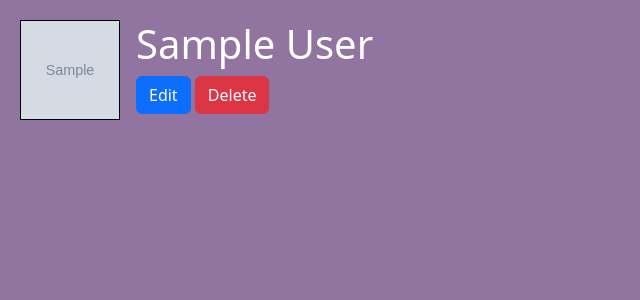
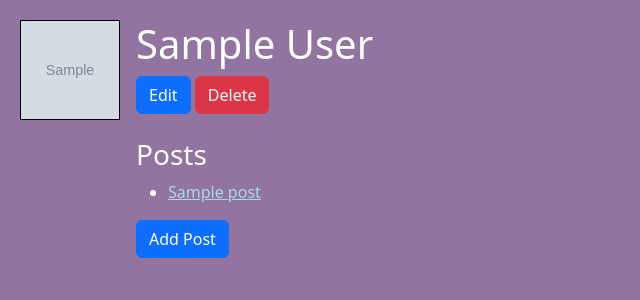
Before and after one commit to jvill171/flask-blogly-2, a Flask app: page /users/1 in a window 1280 px wide. Shown: the top 300 px of the page, without its empty margins (0-640 px from the left). Run offline with Flask 3, Linux system fonts and the light colour scheme; tables that the repository leaves empty hold one stand-in row (values such as "Sample post"); grey boxes marked "Sample" are stand-in pictures.

Commit message:
Added user posts

```diff
--- a/templates/profile.html
+++ b/templates/profile.html
@@ -6,11 +6,23 @@
     <div class="float-start pfp">
         <img src="{{user.image_url}}" alt="">
     </div>
-    <div>
+    <div class="float-start">
         <h1>{{user.full_name}}</h1>
         <form>
-            <input type="submit" value="Edit" class="btn btn-primary" formaction="/users/{{user.id}}/edit">
-            <input type="submit" class="btn btn-danger" value="Delete" formaction="/users/{{user.id}}/delete" formmethod="POST">
-        </form>
+            <div>
+                <input type="submit" value="Edit" class="btn btn-primary" formaction="/users/{{user.id}}/edit">
+                <input type="submit" class="btn btn-danger" value="Delete" formaction="/users/{{user.id}}/delete" formmethod="POST">
+            </div>
+            <br>
+            <div>
+                <h3>Posts</h3>
+                <ul>
+                    {% for p in user.posts %}
+                    <li><a href="/posts/{{p.id}}">{{p.title}}</a></li>
+                    {% endfor %}
+                </ul>
+                <input class="btn btn-primary" type="submit" formaction="/users/{{user.id}}/posts/new" value="Add Post">
+            </div>
+    </form>
     </div>
 {% endblock %}
```
